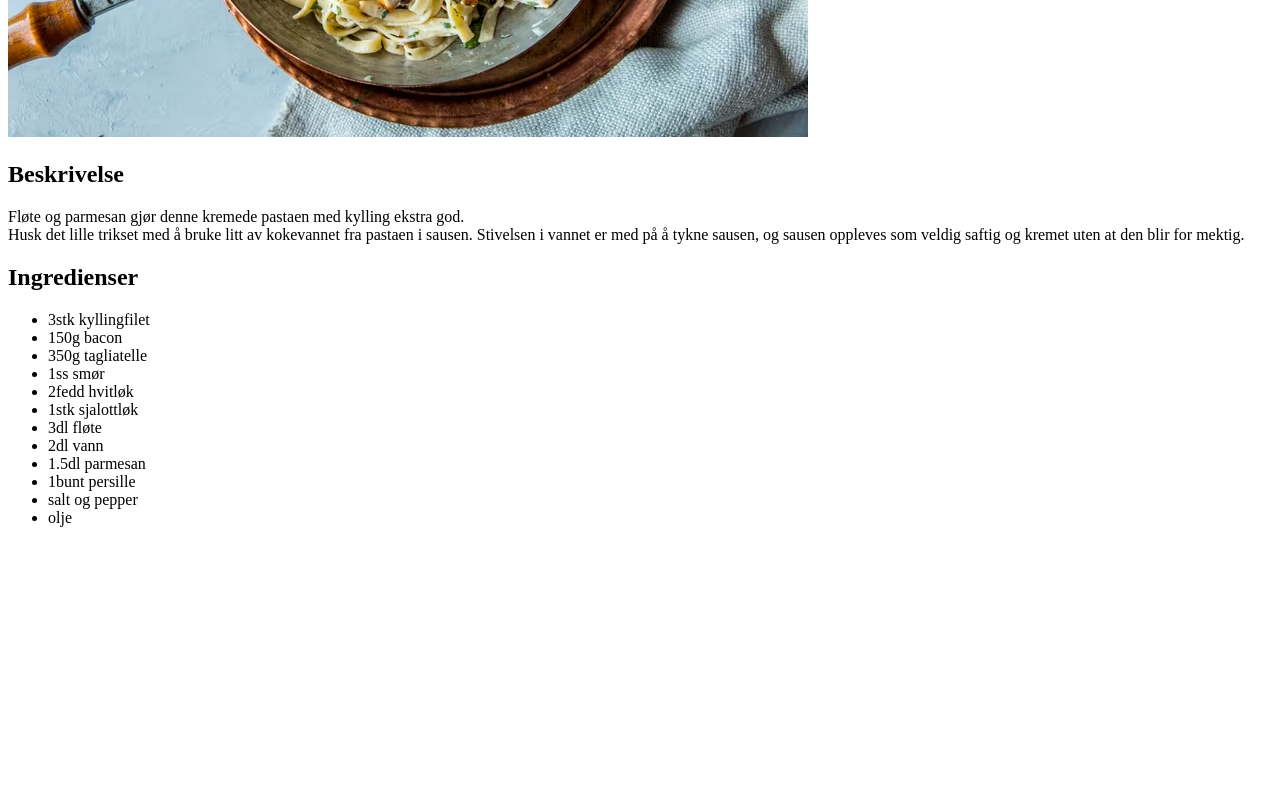
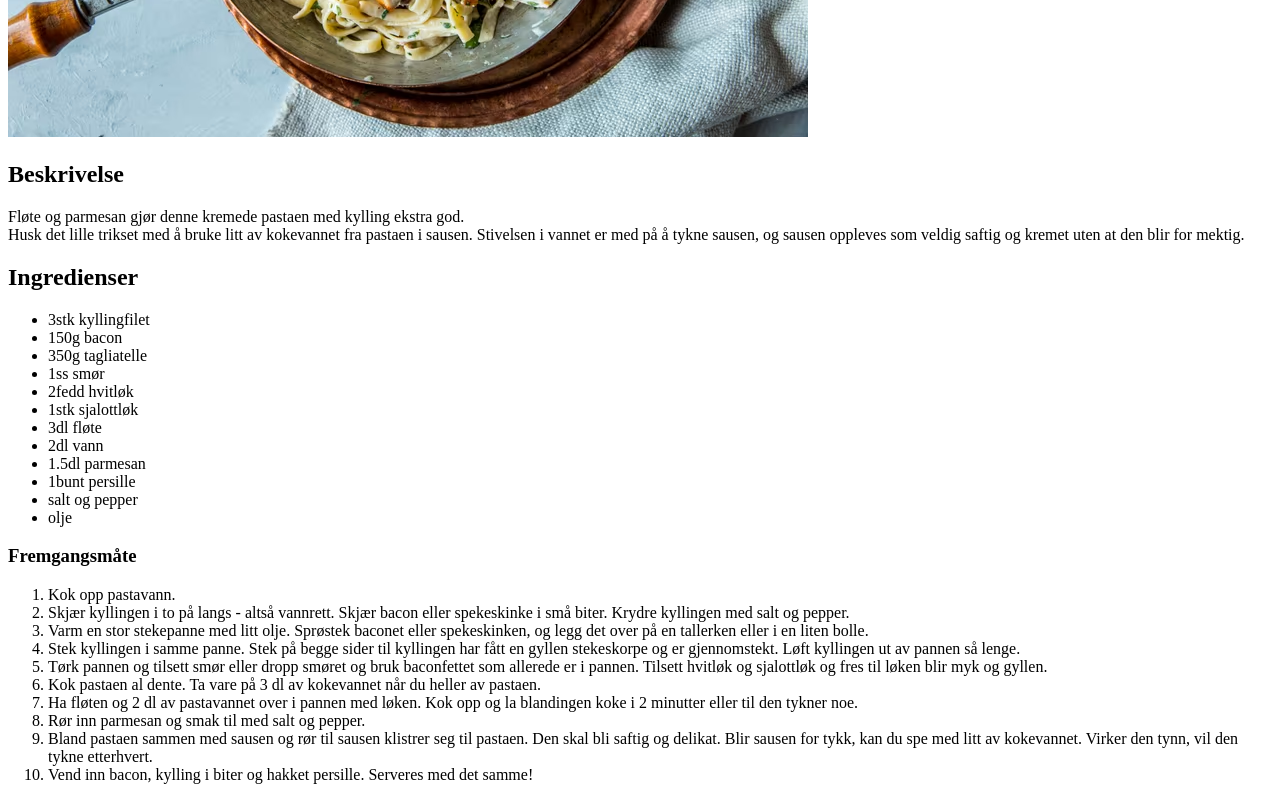
Before and after one commit to khsvea/odin-recipes, a plain HTML site: page recipes/kremet_kyllingpasta.html in a window 1280 px wide. Shown: the part 476-1276 px from the top of the page. Before the commit the page ends 1019 px from the top, so only its background shows below. Drawn offline with Linux system fonts and the light colour scheme.

Commit message:
recipes/kremet_kyllingpasta.html

```diff
--- a/recipes/kremet_kyllingpasta.html
+++ b/recipes/kremet_kyllingpasta.html
@@ -26,5 +26,18 @@
                 <li>salt og pepper</li>
                 <li>olje</li>
             </ul>
+        <h3>Fremgangsmåte</h3>
+            <ol>
+                <li>Kok opp pastavann.</li>
+                <li>Skjær kyllingen i to på langs - altså vannrett. Skjær bacon eller spekeskinke i små biter. Krydre kyllingen med salt og pepper.</li>
+                <li>Varm en stor stekepanne med litt olje. Sprøstek baconet eller spekeskinken, og legg det over på en tallerken eller i en liten bolle.</li>
+                <li>Stek kyllingen i samme panne. Stek på begge sider til kyllingen har fått en gyllen stekeskorpe og er gjennomstekt. Løft kyllingen ut av pannen så lenge.</li>
+                <li>Tørk pannen og tilsett smør eller dropp smøret og bruk baconfettet som allerede er i pannen. Tilsett hvitløk og sjalottløk og fres til løken blir myk og gyllen.</li>
+                <li>Kok pastaen al dente. Ta vare på 3 dl av kokevannet når du heller av pastaen.</li>
+                <li>Ha fløten og 2 dl av pastavannet over i pannen med løken. Kok opp og la blandingen koke i 2 minutter eller til den tykner noe.</li>
+                <li>Rør inn parmesan og smak til med salt og pepper.</li>
+                <li>Bland pastaen sammen med sausen og rør til sausen klistrer seg til pastaen. Den skal bli saftig og delikat. Blir sausen for tykk, kan du spe med litt av kokevannet. Virker den tynn, vil den tykne etterhvert.</li>
+                <li>Vend inn bacon, kylling i biter og hakket persille. Serveres med det samme!</li>
+            </ol>
     </body>
 </html>
```
Lines whose indentation alone changed are shown as unchanged.
